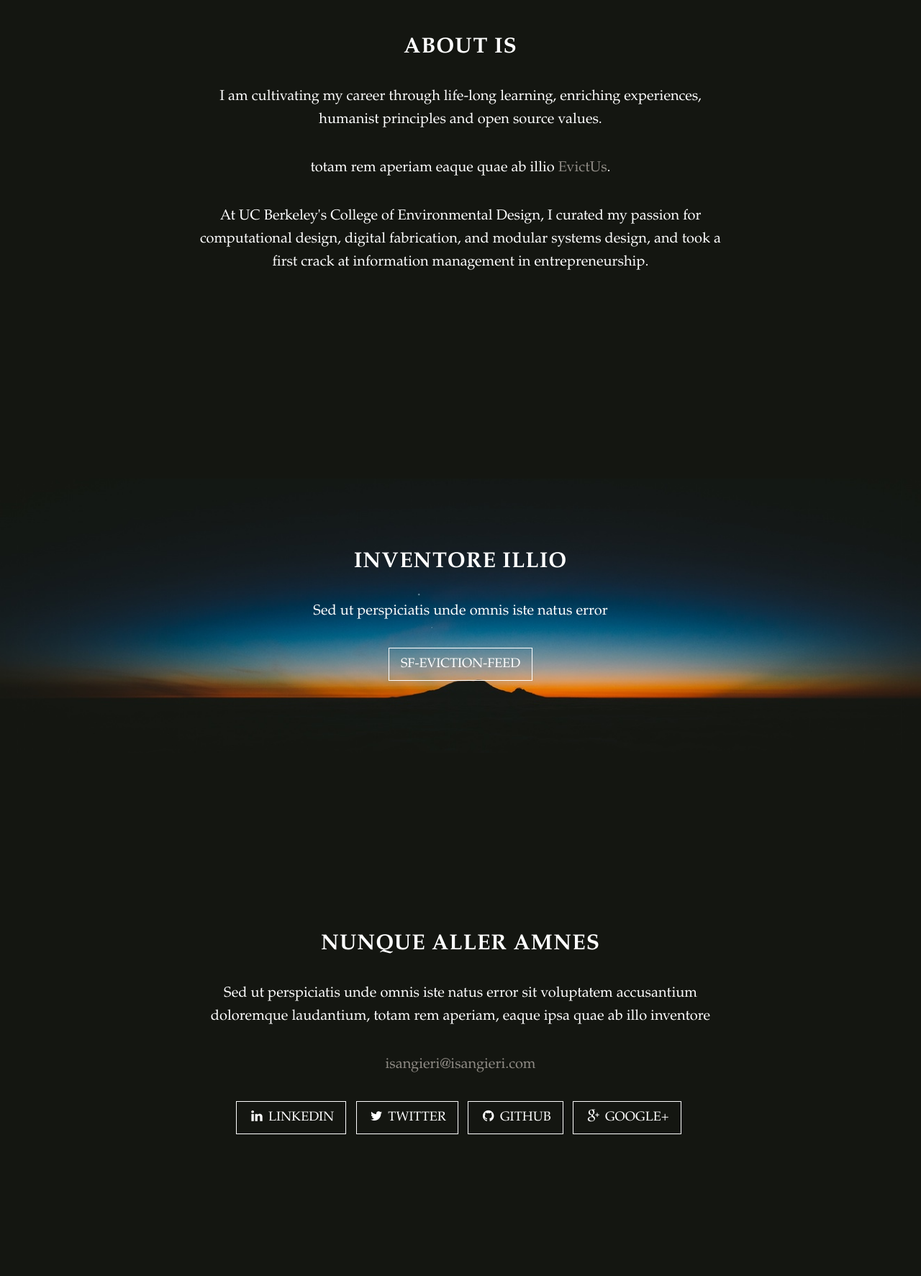
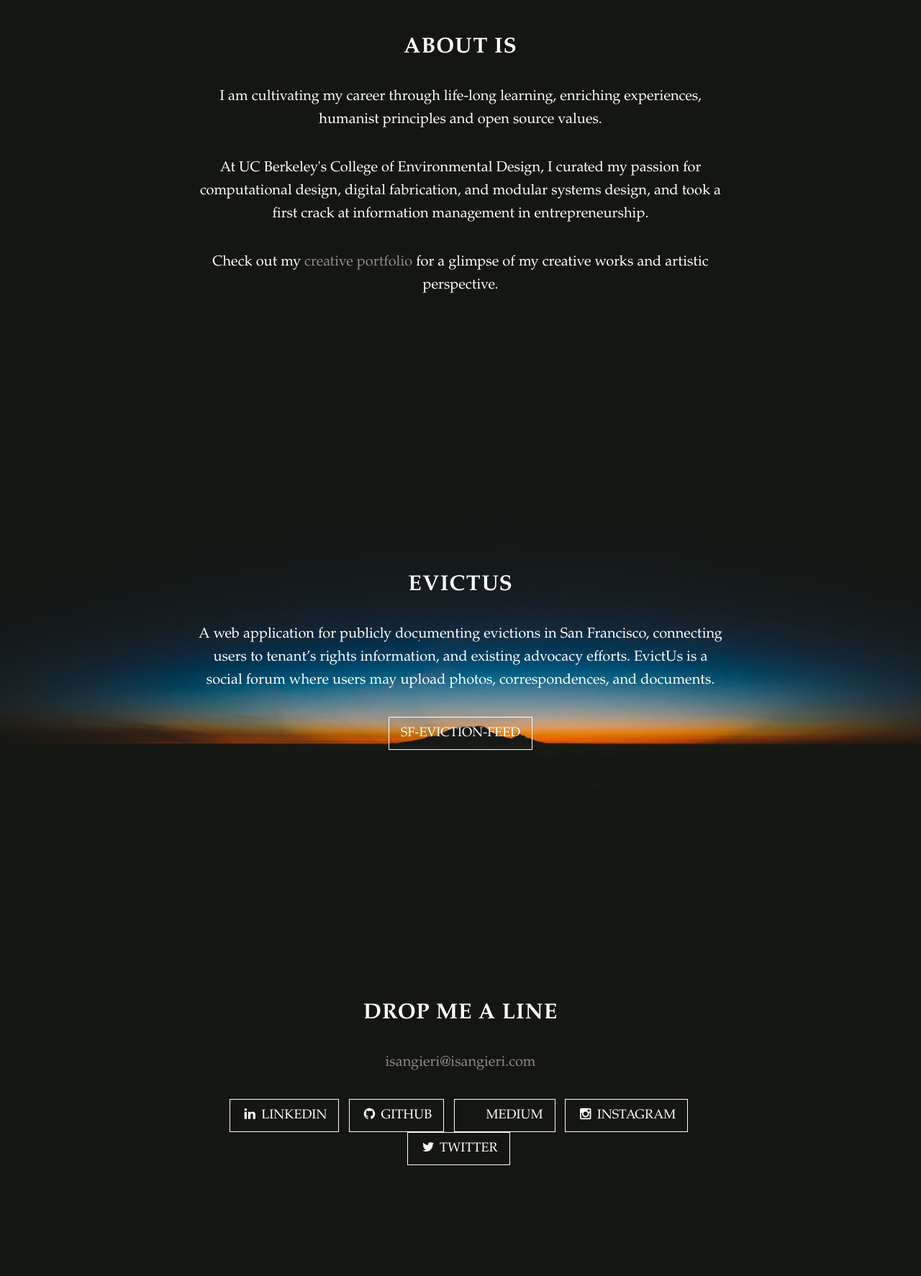
Before and after one commit to mcolver/is-angieri, a PHP site: page /views/index.html in a window 1280 px wide. Shown: the part 1000-2773 px from the top of the page at 72% size. Run offline with PHP 8.4, Linux system fonts and the light colour scheme; some libraries are stand-ins or nearby versions.

Commit message:
edited content and styles of basic portfolio info

```diff
--- a/public/css/styles.css
+++ b/public/css/styles.css
@@ -161,6 +161,7 @@ a:focus {
 
 .intro .intro-body .intro-text {
     font-size: 18px;
+    margin-top: 20px;
 }
 
 @media(min-width:768px) {
--- a/views/index.html
+++ b/views/index.html
@@ -89,8 +89,8 @@
         <div class="col-lg-8 col-lg-offset-2">
           <h2>About Is</h2>
           <p>I am cultivating my career through life-long learning, enriching experiences, humanist principles and open source values.</p>
-          <p>totam rem aperiam eaque quae ab illio <a href="https://sf-evictions-feed.herokuapp.com/">EvictUs</a>.</p>
           <p>At UC Berkeley's College of Environmental Design, I curated my passion for computational design, digital fabrication, and modular systems design, and took a first crack at information management in entrepreneurship.</p>
+          <p>Check out my <a href="http://www.isabelleangieri.com/">creative portfolio</a> for a glimpse of my creative works and artistic perspective.</p>
         </div>
       </div>
     </section>
@@ -100,8 +100,8 @@
       <div class="applications-section">
         <div class="container">
           <div class="col-lg-8 col-lg-offset-2">
-            <h2>Inventore Illio</h2>
-            <p>Sed ut perspiciatis unde omnis iste natus error</p>
+            <h2>EvictUs</h2>
+            <p>A web application for publicly documenting evictions in San Francisco, connecting users to tenant’s rights information, and existing advocacy efforts. EvictUs is a social forum where users may upload photos, correspondences, and documents.</p>
             <a href="https://sf-evictions-feed.herokuapp.com/" class="btn btn-default btn-lg">SF-Eviction-Feed</a>
           </div>
         </div>
@@ -112,8 +112,8 @@
     <section id="contact" class="container content-section text-center">
       <div class="row">
         <div class="col-lg-8 col-lg-offset-2">
-          <h2>Nunque aller amnes</h2>
-          <p>Sed ut perspiciatis unde omnis iste natus error sit voluptatem accusantium doloremque laudantium, totam rem aperiam, eaque ipsa quae ab illo inventore</p>
+          <h2>Drop Me A Line</h2>
+          <p></p>
           <p><a href="mailto:isangieri@isangieri.com">isangieri@isangieri.com</a>
           </p>
           <ul class="list-inline banner-social-buttons">
@@ -121,13 +121,16 @@
               <a href="https://www.linkedin.com/in/isangieri" class="btn btn-default btn-lg"><i class="fa fa-linkedin fa-fw"></i> <span class="network-name">LinkedIn</span></a>
             </li>
             <li>
-              <a href="https://twitter.com/TakeThisJaunt" class="btn btn-default btn-lg"><i class="fa fa-twitter fa-fw"></i> <span class="network-name">Twitter</span></a>
-            </li>
-            <li>
               <a href="https://github.com/isangieri" class="btn btn-default btn-lg"><i class="fa fa-github fa-fw"></i> <span class="network-name">Github</span></a>
             </li>
             <li>
-              <a href="https://plus.google.com/+IsAngieri00/posts" class="btn btn-default btn-lg"><i class="fa fa-google-plus fa-fw"></i> <span class="network-name">Google+</span></a>
+              <a href="https://medium.com/@isangieri" class="btn btn-default btn-lg"><i class="fa fa-medium-plus fa-fw"></i> <span class="network-name">Medium</span></a>
+            </li>
+            <li>
+              <a href="https://www.instagram.com/diagramcode/" class="btn btn-default btn-lg"><i class="fa fa-instagram fa-fw"></i> <span class="network-name">Instagram</span></a>
+            </li>
+            <li>
+              <a href="https://twitter.com/TakeThisJaunt" class="btn btn-default btn-lg"><i class="fa fa-twitter fa-fw"></i> <span class="network-name">Twitter</span></a>
             </li>
           </ul>
         </div>
```
